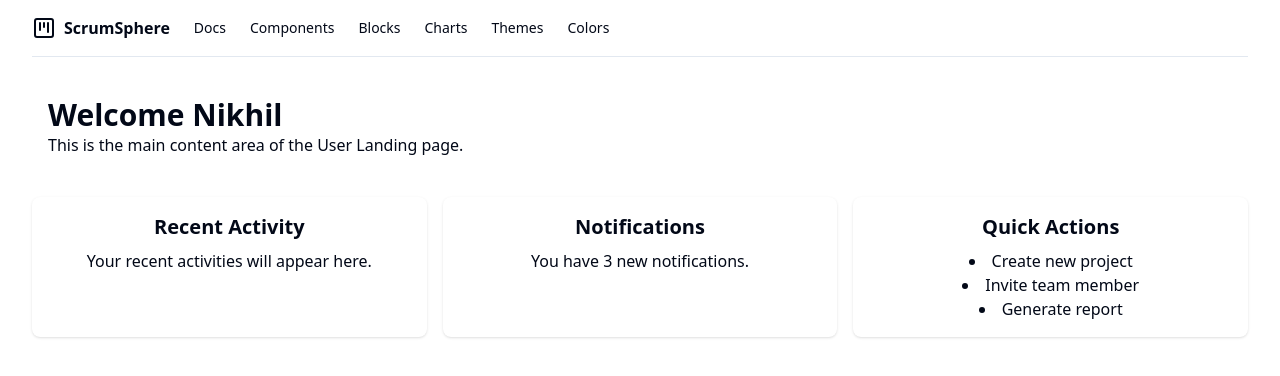
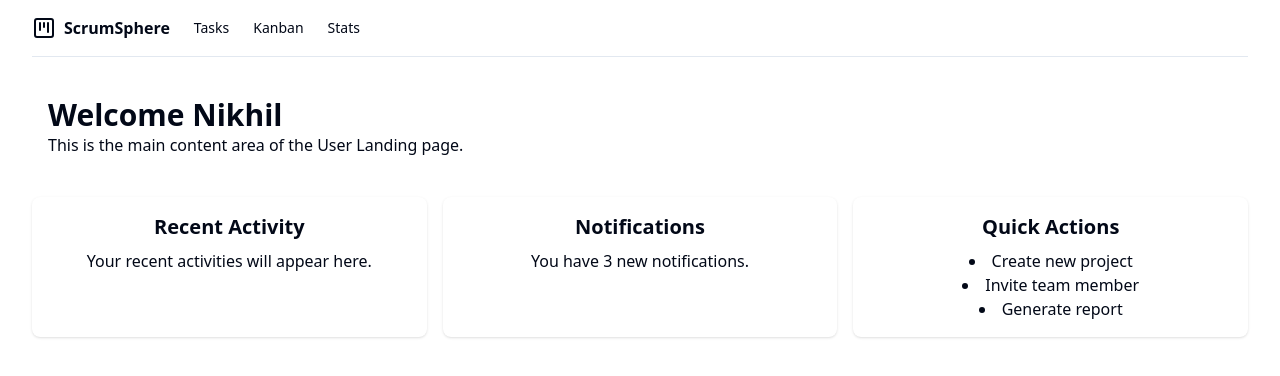
Before and after one commit to A-N1khil/scrumsphere, a React (Vite) app: page /landing in a window 1280 px wide. Shown: the top 376 px of the page. Built offline with nearby package versions, Linux system fonts and the light colour scheme.

Commit message:
role based navbar

```diff
--- a/src/app/components/MainNav.tsx
+++ b/src/app/components/MainNav.tsx
@@ -1,11 +1,13 @@
-"use client";
-
 import { cn } from "@/app/lib/utils";
 import { SquareKanban } from "lucide-react";
 import { Link } from "react-router-dom";
 import { Constants } from "../shared/Constants";
+import { useAppSelector } from "../hooks/Hooks";
 
 export function MainNav() {
+  const { user } = useAppSelector((state) => state.user);
+  const role = user?.role || "developer";
+
   return (
     <div className="mr-4 hidden md:flex">
       <Link to="/" className="mr-4 flex items-center gap-2 lg:mr-6">
@@ -19,37 +21,33 @@ export function MainNav() {
           to="/docs"
           className={cn("transition-colors hover:text-foreground/80")}
         >
-          Docs
+          Tasks
         </Link>
         <Link
           to="/docs/components"
           className={cn("transition-colors hover:text-foreground/80")}
         >
-          Components
+          Kanban
         </Link>
         <Link
           to="/blocks"
           className={cn("transition-colors hover:text-foreground/80")}
         >
-          Blocks
+          Stats
         </Link>
         <Link
+          hidden={role !== "admin" && role !== "projectManager"}
           to="/charts"
           className={cn("transition-colors hover:text-foreground/80")}
         >
-          Charts
+          Developers
         </Link>
         <Link
+          hidden={role !== "admin"}
           to="/themes"
           className={cn("transition-colors hover:text-foreground/80")}
         >
-          Themes
-        </Link>
-        <Link
-          to="/colors"
-          className={cn("transition-colors hover:text-foreground/80")}
-        >
-          Colors
+          Team
         </Link>
       </nav>
     </div>
```
